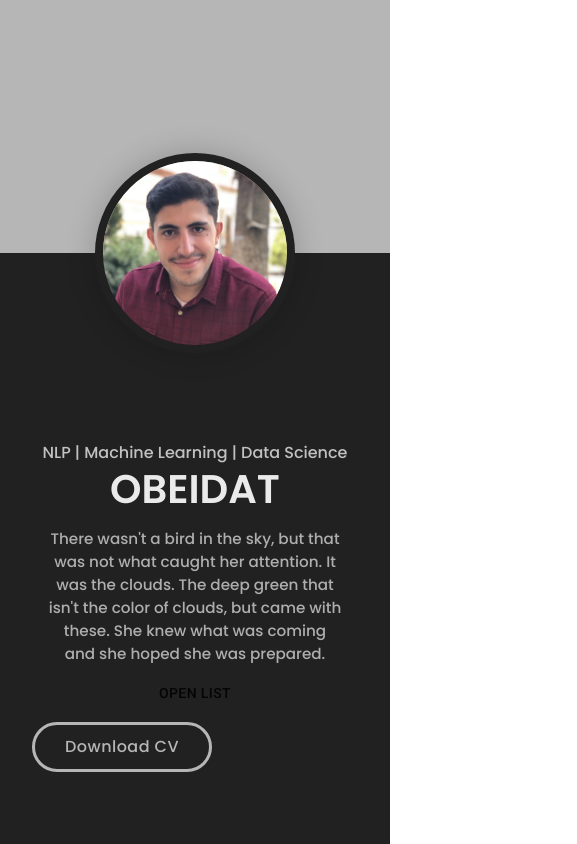
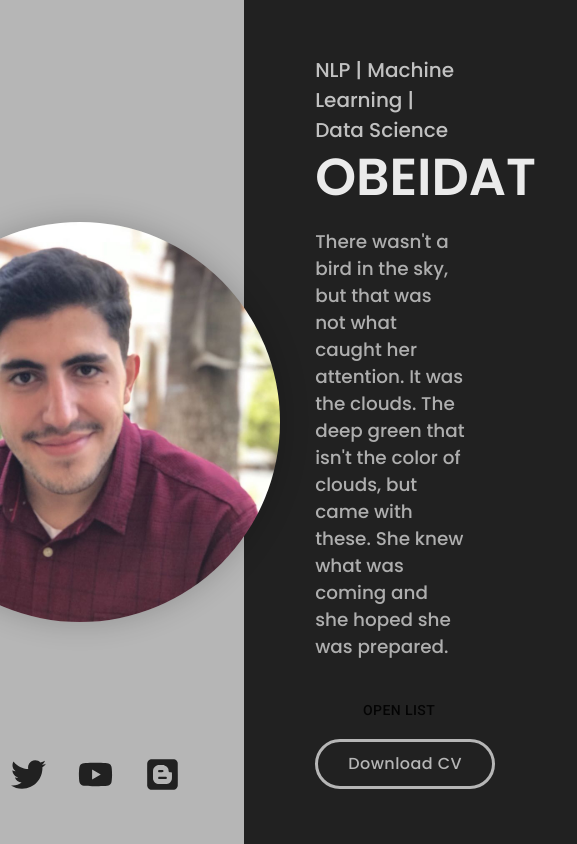
Before and after one commit to motasem-obeidat/motasem-obeidat.github.io-1, a React (Create React App) app: page / in a window 390 px wide. Shown: the top 844 px of the page, 577 px wide, since content can reach past the window. Built offline with nearby package versions, Linux system fonts and the light colour scheme; a web font is replaced by a local one.

Commit message:
Update Landing.css

```diff
--- a/src/components/Landing/Landing.css
+++ b/src/components/Landing/Landing.css
@@ -90,162 +90,55 @@
   opacity: 0.7;
 }
 
-/* Button container styling */
 .lcr-buttonContainer {
   margin-top: 2rem;
-  width: 100%;  /* Make the container wider */
+  width: 100%;
   display: flex;
-  flex-wrap: wrap; /* Enable wrapping */
-  gap: 10px;  /* Adds space between buttons */
+  flex-wrap: wrap;
+  gap: 10px;
   align-items: center;
-  justify-content: flex-start; /* Align buttons to the start */
+  justify-content: flex-start;
 }
 
 .lcr-buttonContainer a {
-  flex: 0 1 calc(33.33% - 20px); /* Ensure three buttons per row, with space */
+  flex: 0 1 calc(33.33% - 20px);
 }
 
-/* Media Queries for smaller screens */
-@media (max-width: 1100px) {
-  .landing--img {
-    --img-size: 350px;
-  }
-  .lcl--content {
-    margin: 2rem;
-  }
-
-  .lcr--content h6 {
-    font-size: 1.1rem;
-  }
-
-  .lcr--content h1 {
-    font-size: 3rem;
-  }
-
-  .lcr--content p {
-    margin-top: 0.3rem;
-    margin-bottom: 1rem;
-    font-weight: 500;
-    font-size: 1rem;
-  }
-
-  .lcr-buttonContainer {
-    margin-top: 1rem;
-    flex-wrap: wrap; /* Ensure buttons wrap */
-    width: 100%; /* Adjusted for smaller screen */
-  }
-
-  .lcr-buttonContainer a {
-    flex: 0 1 calc(50% - 10px); /* Two buttons per row for medium screens */
-  }
+.dropdown-btn {
+  background-color: #4CAF50;
+  border: none;
+  color: white;
+  padding: 10px 20px;
+  font-size: 16px;
+  cursor: pointer;
+  border-radius: 5px;
+  transition: background-color 0.3s ease;
 }
 
-@media (max-width: 900px) {
-  .landing--img {
-    --img-size: 300px;
-  }
-
-  .landing--social {
-    font-size: 30px;
-  }
-  .lcr--content {
-    width: 60%;
-    margin-top: 10%;
-    margin-right: 6%;
-  }
-
-  .lcr-buttonContainer {
-    margin-top: 1rem;
-    flex-wrap: wrap; /* Ensure buttons wrap */
-    width: 100%; /* Adjusted for smaller screen */
-  }
-
-  .lcr-buttonContainer a {
-    flex: 0 1 calc(50% - 10px); /* Two buttons per row for smaller screens */
-  }
+.dropdown-btn:hover {
+  background-color: #45a049;
 }
 
-@media (max-width: 600px) {
-  .landing--container {
-    flex-direction: column;
-    justify-content: space-between;
-  }
-  .landing--img {
-    --img-size: 200px;
-    left: 50%;
-    top: 30%;
-    border: 8px solid #eaeaea;
-    transform: translate(-50%, -50%);
-  }
-  .landing--container-left {
-    flex: initial;
-    width: 100%;
-    height: 30%;
-  }
-  .landing--social {
-    display: none;
-  }
-  .landing--container-right {
-    box-sizing: border-box;
-    padding: 0 2rem;
-    flex: initial;
-    height: 70%;
-    width: 100%;
-    background-color: #eaeaea;
-    align-items: center;
-    justify-content: center;
-    padding: 0 2rem;
-  }
-  .lcr--content {
-    margin-top: 20%;
-    margin-right: initial;
-    width: 100%;
-  }
-  .lcr--content h6 {
-    font-size: 1rem;
-    text-align: center;
-  }
-  .lcr--content h1 {
-    font-size: 2.5rem;
-    text-align: center;
-  }
-  .lcr--content p {
-    font-size: 0.95rem;
-    text-align: center;
-    margin: 0 auto;
-    width: 90%;
-  }
-  .lcr-buttonContainer {
-    margin: 0 auto;
-    display: flex;
-    flex-wrap: wrap; /* Ensure buttons wrap */
-    align-items: center;
-    justify-content: center;
-  }
-  .lcr-buttonContainer a {
-    flex: 1 1 100%; /* Full width for small screens */
-  }
+.dropdown-list {
+  margin-top: 10px;
+  background-color: #f9f9f9;
+  box-shadow: 0px 8px 16px rgba(0, 0, 0, 0.2);
+  position: absolute;
+  z-index: 1;
 }
 
-@media (max-width: 500px) {
-  .lcr--content {
-    margin-top: 35%;
-  }
-}
-@media (max-width: 370px) {
-  .lcr--content {
-    margin-top: 60%;
-  }
+.dropdown-list ul {
+  list-style-type: none;
+  padding: 0;
 }
 
-@media only screen and (min-device-width: 320px) and (max-device-width: 480px) and (-webkit-device-pixel-ratio: 2) and (device-aspect-ratio: 2/3) {
-  .landing {
-    height: 100%;
-  }
+.dropdown-list li {
+  padding: 12px 16px;
+  display: block;
+  color: black;
+  cursor: pointer;
+}
 
-  .landing--img {
-    --img-size: 150px;
-    left: 50%;
-    top: 20%;
-  }
+.dropdown-list li:hover {
+  background-color: #ddd;
 }
```
